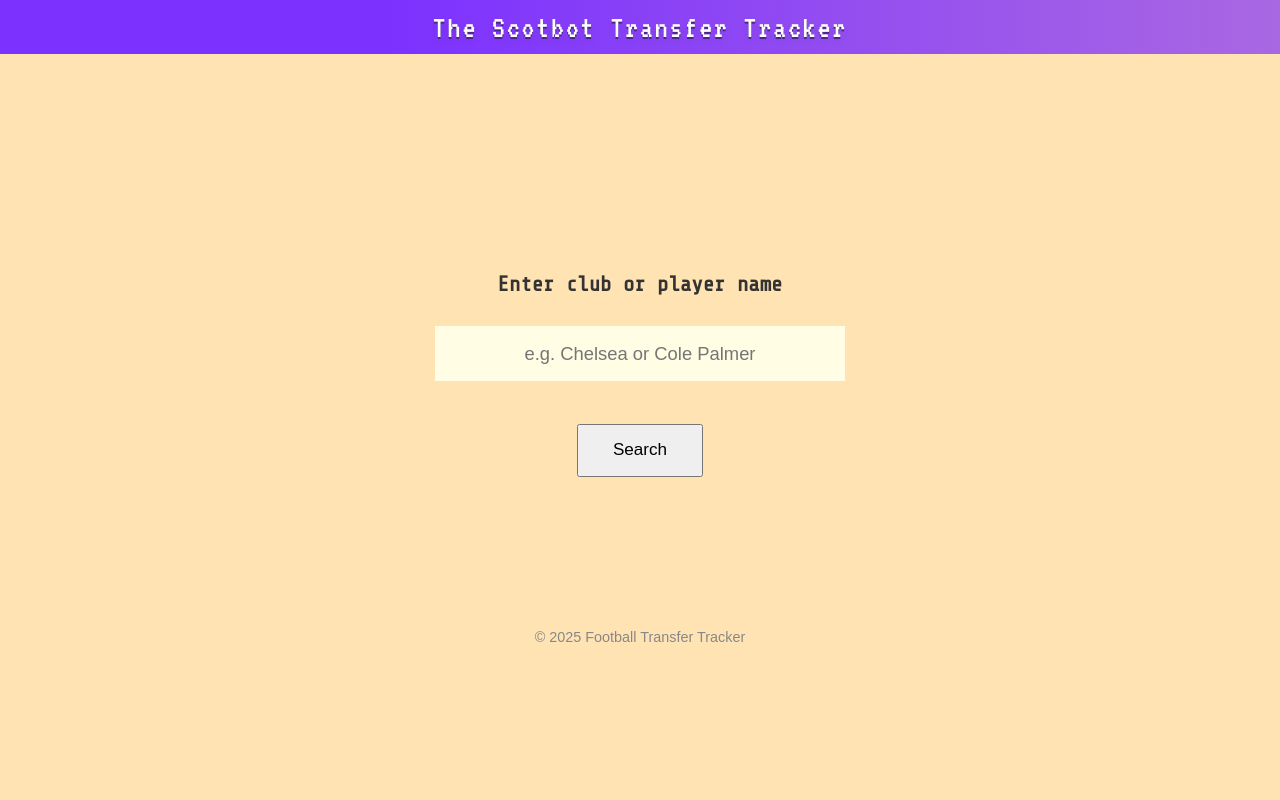
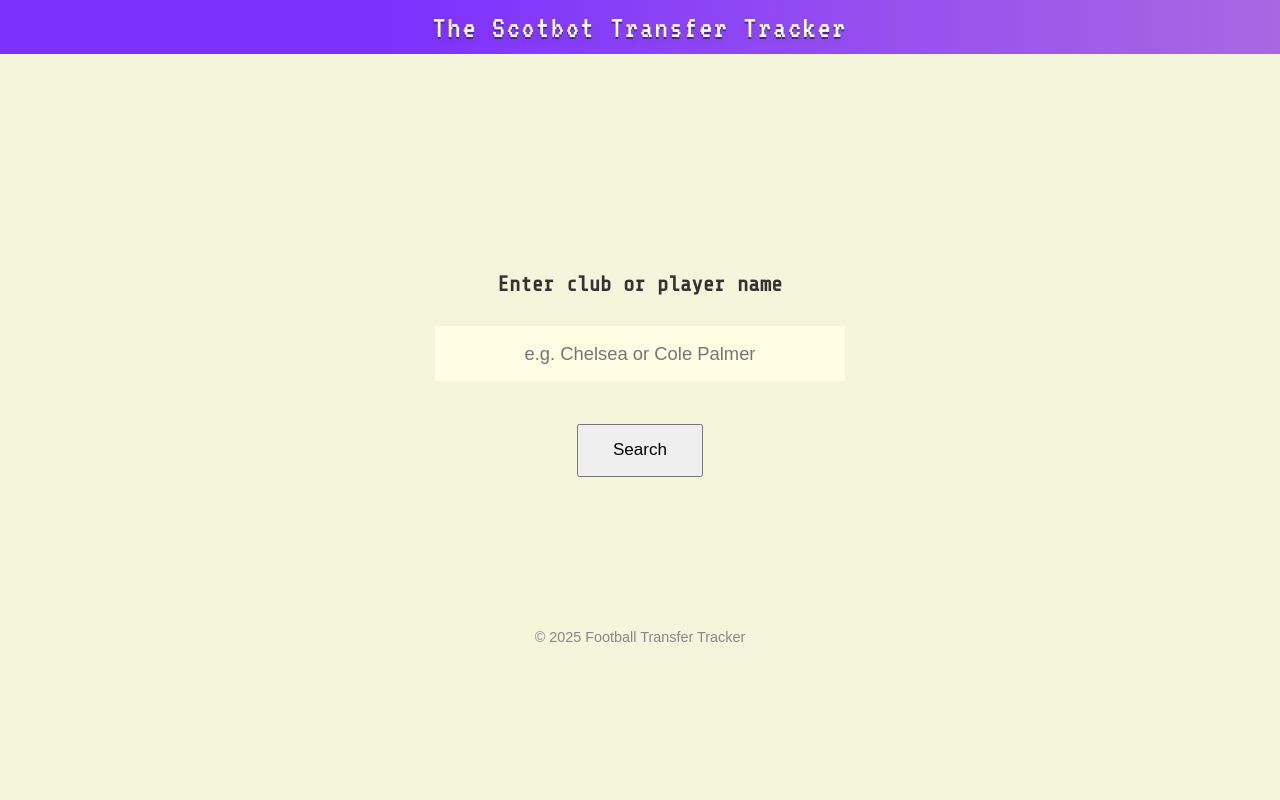
Before and after one commit to albapepper/scotbot-transfer-tracker, a Flask app: page / in a window 1280 px wide. Run offline with Flask 3, Linux system fonts and the light colour scheme.

Commit message:
Update style.css

```diff
--- a/static/style.css
+++ b/static/style.css
@@ -10,7 +10,7 @@ html, body {
     margin: 0;
     padding: 0;
     width: 100vw;
-    background: #ffe3b3;
+    background: beige;
     font-family: Arial, Helvetica, sans-serif;
     color: #333333;
     display: flex;
```
